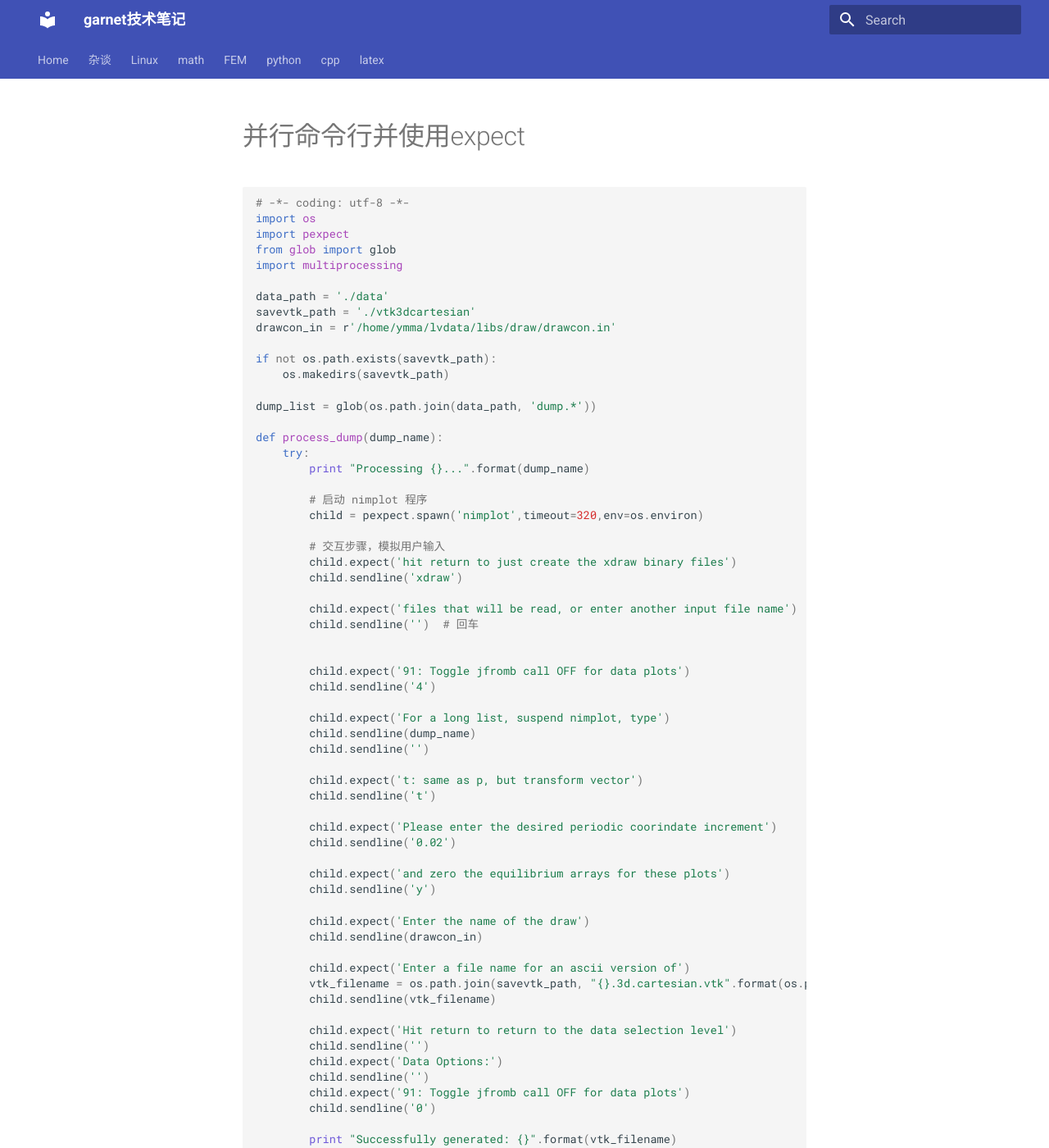
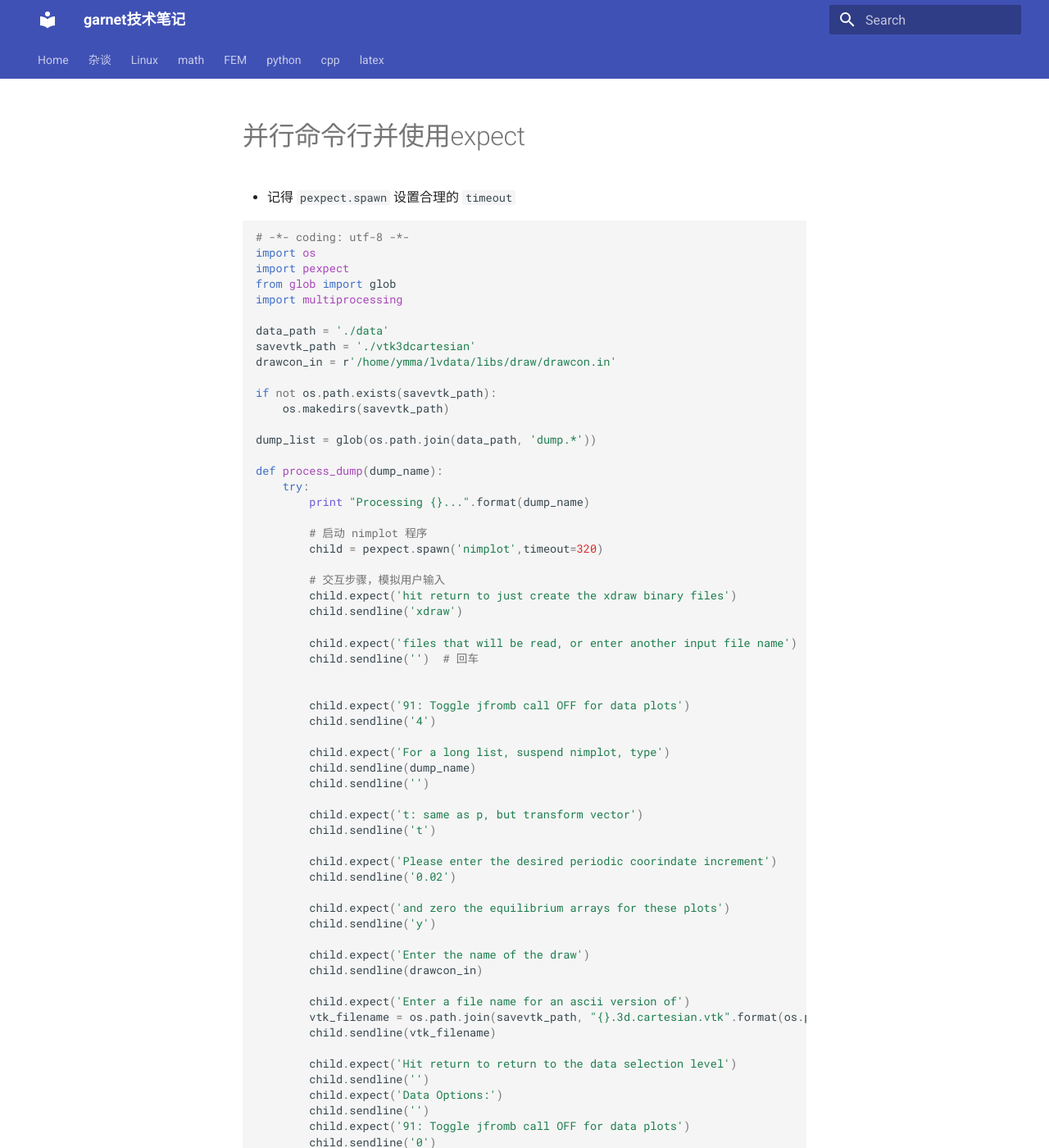
Before and after one commit to ymma98/technotes, an MkDocs documentation site: the page built from docs/python/并行命令行并使用expect.md, in a window 1280 px wide and 1400 px high. Shown: the whole window at 82% size. Built offline with MkDocs 1.6.1 and Material for MkDocs 9.7.7, drawn with Linux system fonts in a browser that asks for light colours.

Commit message:
docs/python/并行命令行并使用expect.md updated from https://stackedit.cn/

````diff
--- a/docs/python/并行命令行并使用expect.md
+++ b/docs/python/并行命令行并使用expect.md
@@ -1,6 +1,6 @@
 # 并行命令行并使用expect
 
-
+* 记得 `pexpect.spawn` 设置合理的 `timeout`
 
 
 ```python
@@ -24,7 +24,7 @@ def process_dump(dump_name):
         print "Processing {}...".format(dump_name)
 
         # 启动 nimplot 程序
-        child = pexpect.spawn('nimplot',timeout=320,env=os.environ)
+        child = pexpect.spawn('nimplot',timeout=320)
 
         # 交互步骤，模拟用户输入
         child.expect('hit return to just create the xdraw binary files')
````
Also changed, not shown: other parts of docs/python/并行命令行并使用expect.md (+3 -2 lines).
